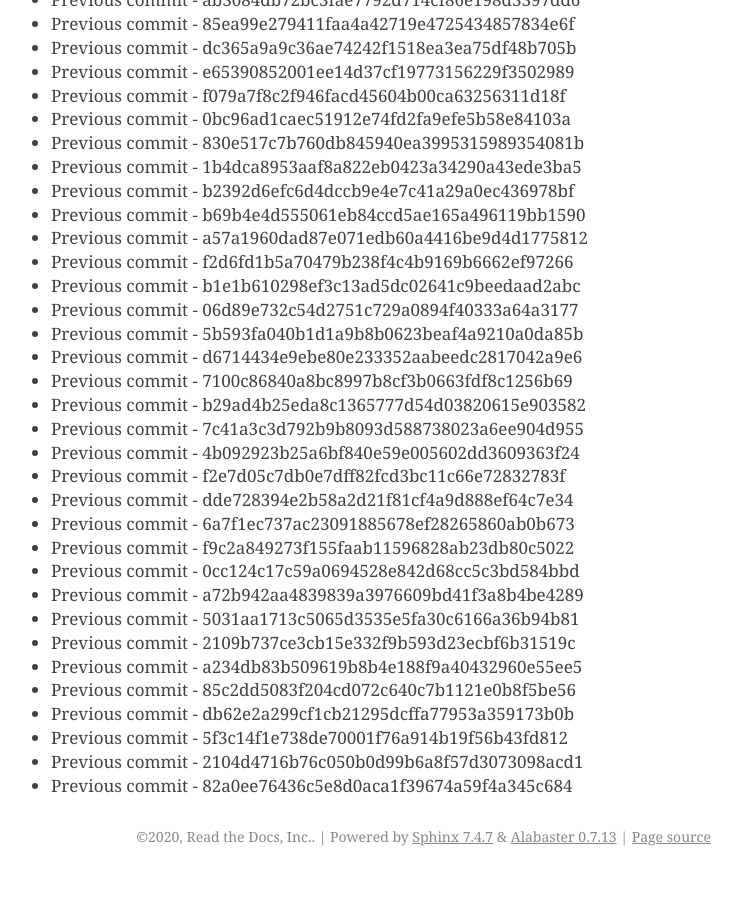
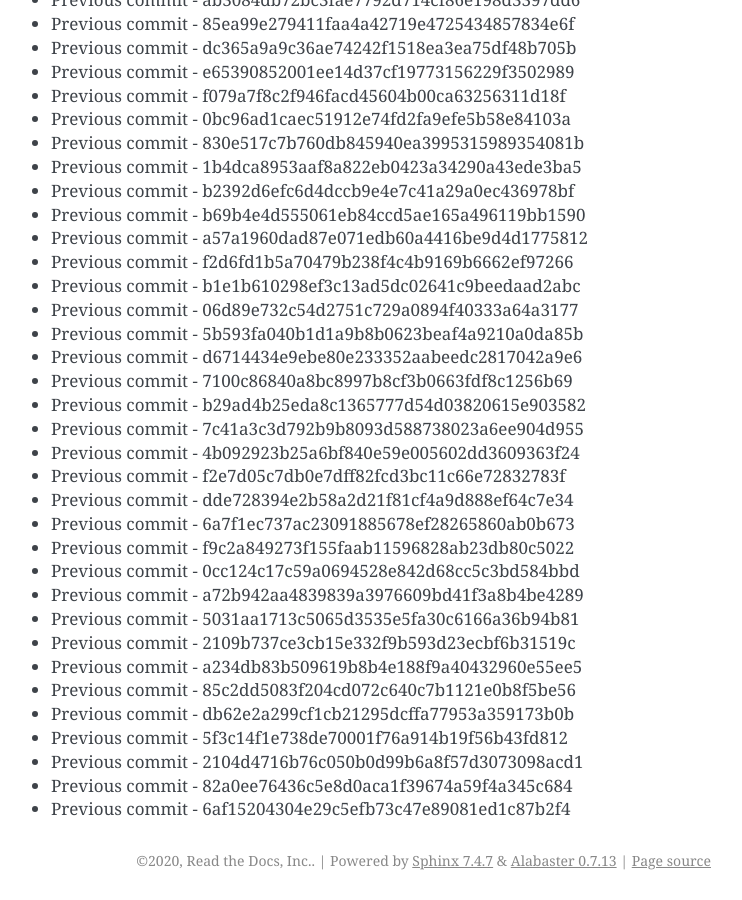
Before and after one commit to readthedocs/rtd-git-stresstest, a Sphinx documentation site: the page built from docs/updates.rst, in a window 1280 px wide and 900 px high, scrolled down 72022 px. Shown: the whole window, without its empty margins (399-1141 px from the left). Built offline with Sphinx 7.4.7, drawn with Linux system fonts in a browser that asks for light colours; before the commit the page ends 72898 px from its top, so only the background shows below that.

Commit message:
Generating commit from previous: 6af15204304e29c5efb73c47e89081ed1c87b2f4

```diff
--- a/docs/updates.rst
+++ b/docs/updates.rst
@@ -3058,3 +3058,4 @@ It can be tested for any performance characteristics.
 * Previous commit - 5f3c14f1e738de70001f76a914b19f56b43fd812
 * Previous commit - 2104d4716b76c050b0d99b6a8f57d3073098acd1
 * Previous commit - 82a0ee76436c5e8d0aca1f39674a59f4a345c684
+* Previous commit - 6af15204304e29c5efb73c47e89081ed1c87b2f4
```
